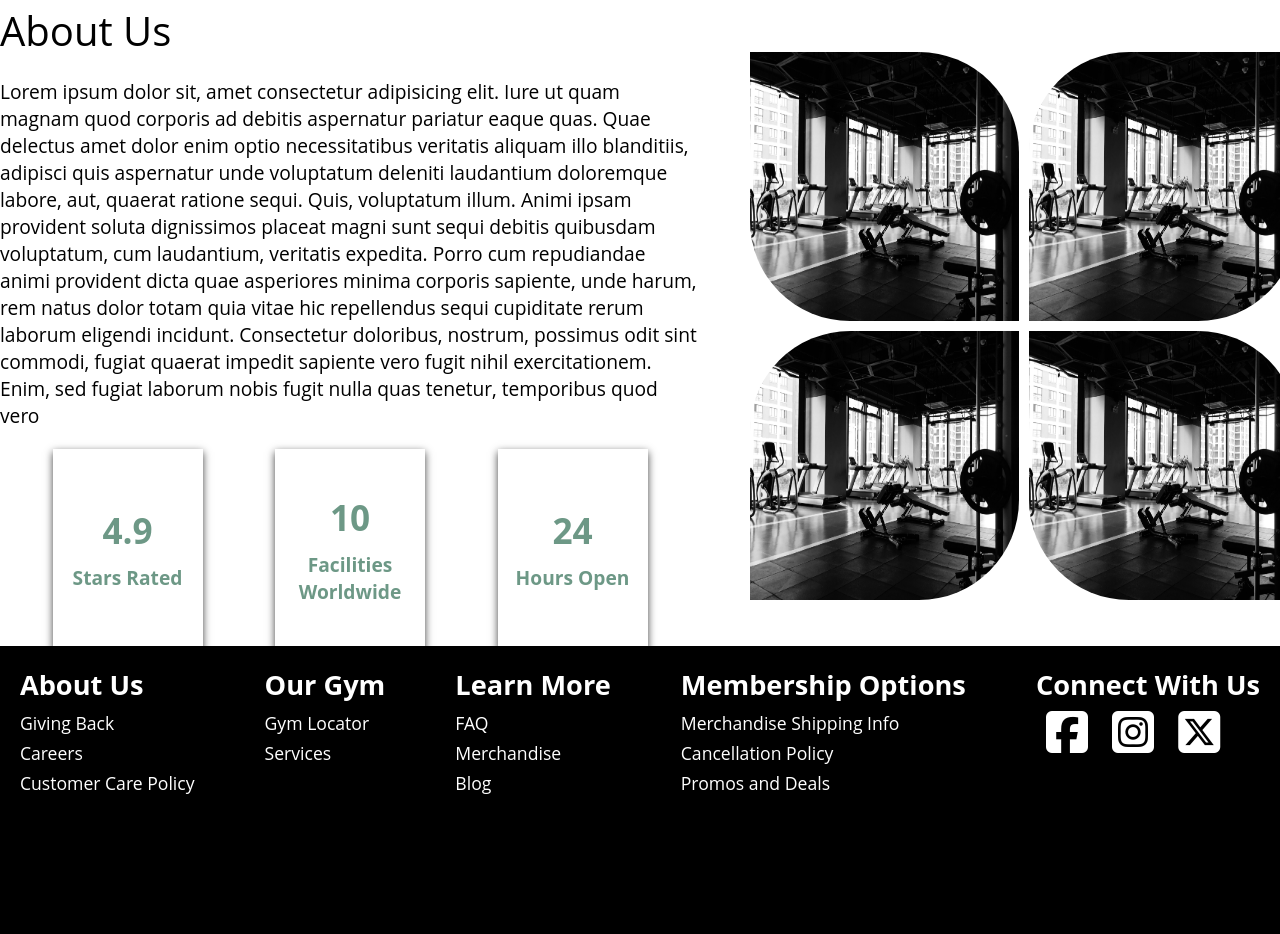
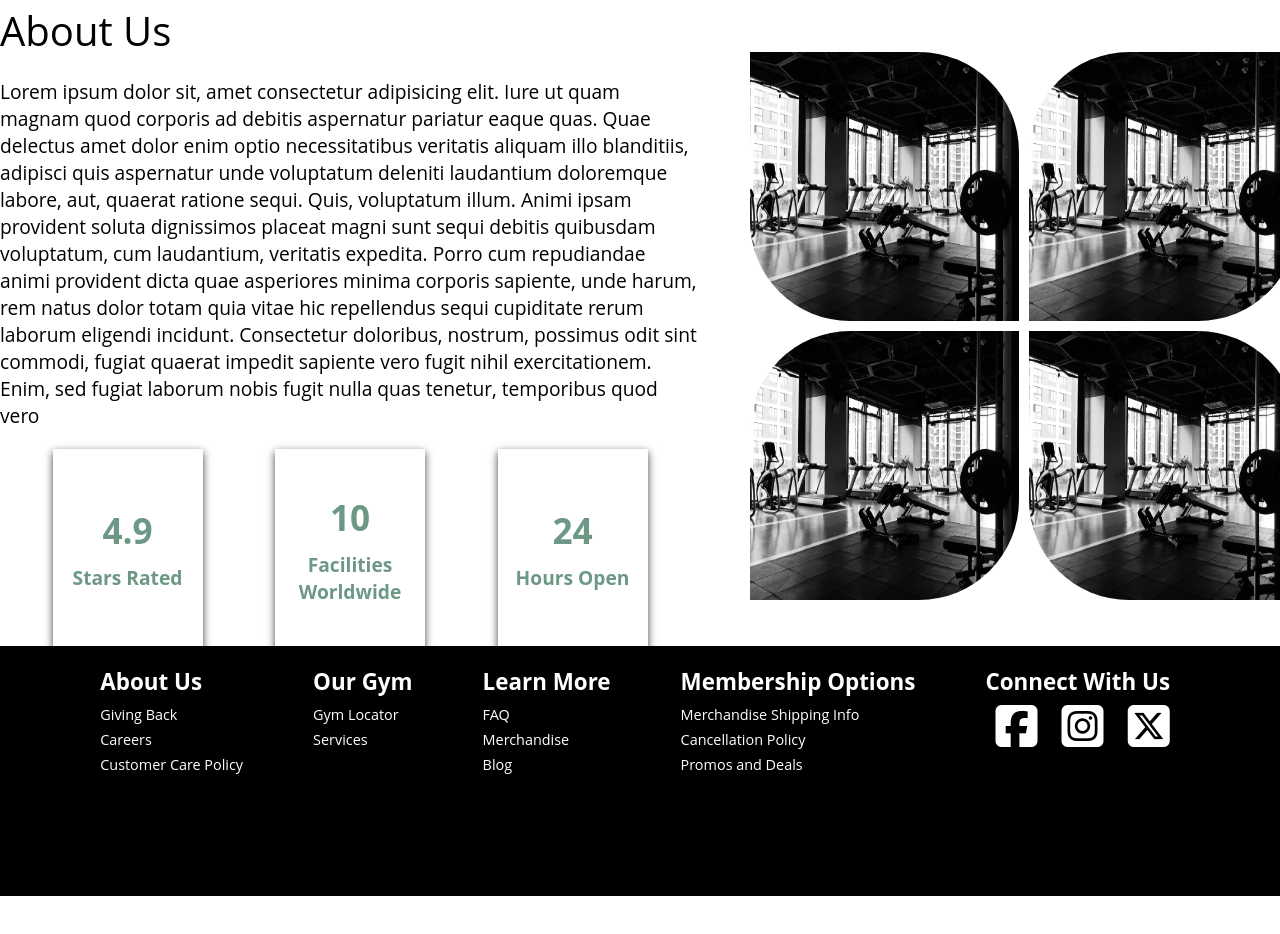
Before and after one commit to TSEidolon/protoss-gym-tseidolon, a plain HTML site: page index.html in a window 1280 px wide. Shown: the part 2164-3098 px from the top of the page. After the commit the page ends 3060 px from the top, so only its background shows below. Drawn offline with Linux system fonts and the light colour scheme.

Commit message:
edited footer styles

```diff
--- a/css/style.css
+++ b/css/style.css
@@ -453,7 +453,7 @@ header {
 /* Footer */
 .footer {
   width: 100%;
-  min-height: 300px;
+  min-height: 250px;
   background-color: black;
 }
 
@@ -473,14 +473,14 @@ header {
 }
 
 .footer-column p {
-  font-size: 1.7rem;
+  font-size: 1.4rem;
   font-weight: bold;
   padding-bottom: 5px;
   color: var(--tertiary-color);
 }
 
 .footer-column li {
-  font-size: 1.1rem;
+  font-size: 0.9rem;
   padding: 3px 0px;
 }
 
```
